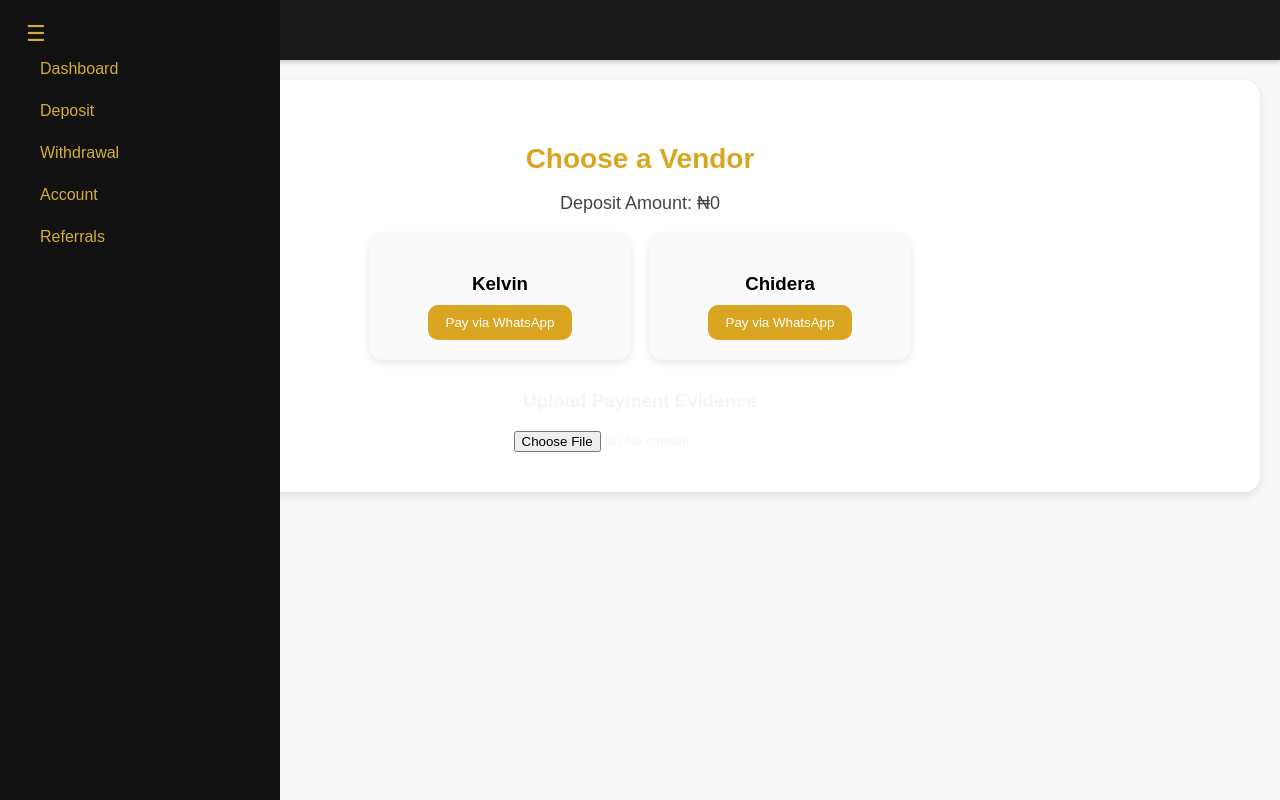
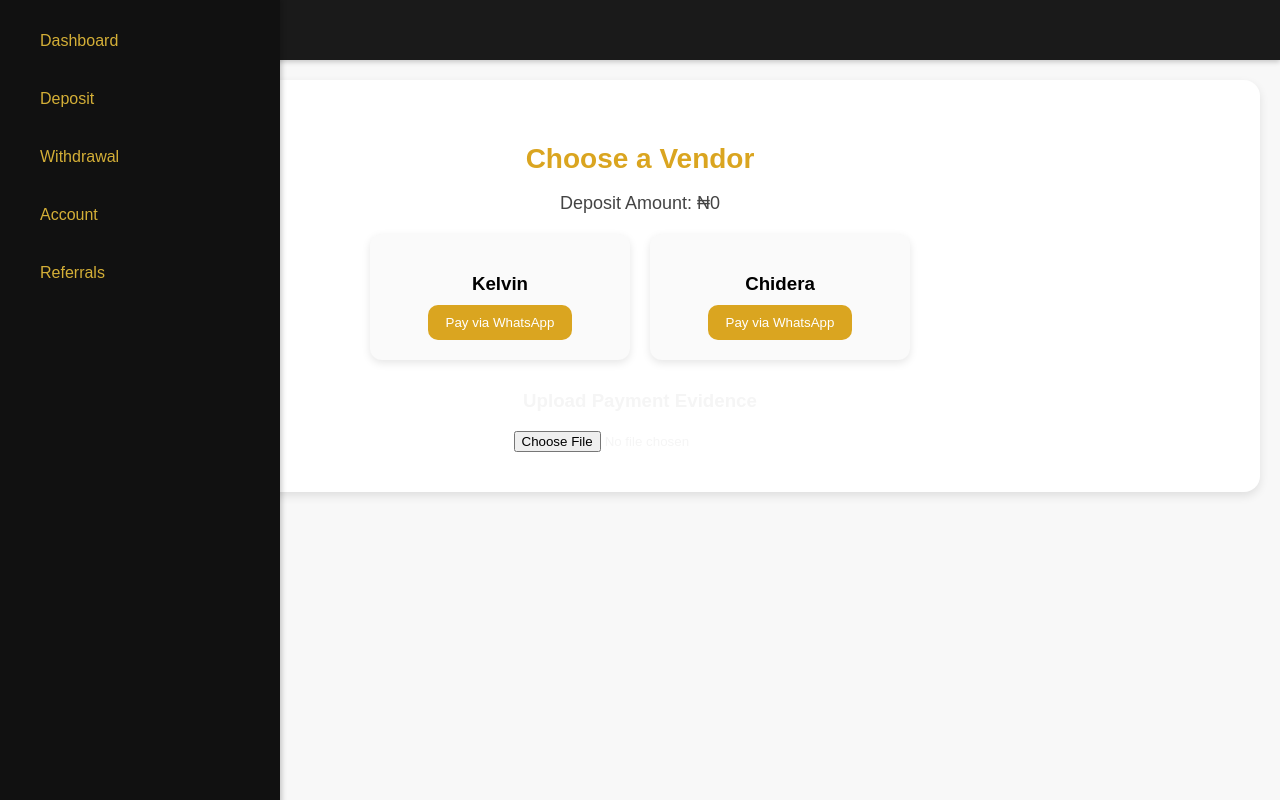
Before and after one commit to YBspotted20045/Grow-rich-investinm, a React (Create React App) app: page /vendors in a window 1280 px wide. Built offline with nearby package versions, Linux system fonts and the light colour scheme; sample sign-in values are in the browser's storage.

Commit message:
Update Sidebar.css

```diff
--- a/src/Pages/Sidebar.css
+++ b/src/Pages/Sidebar.css
@@ -1,47 +1,62 @@
+/* Sidebar.css */
 .sidebar {
   position: fixed;
-  top: 0;
-  left: -250px;
-  width: 240px;
-  height: 100%;
-  background: #111;
+  top: 60px; /* below topbar */
+  left: 0;
+  width: 220px;
+  height: calc(100% - 60px);
+  background: linear-gradient(180deg, #d4af37, #b8860b); /* gold theme */
   color: white;
-  transition: left 0.3s ease;
-  padding-top: 60px;
-  z-index: 1000;
+  padding: 1rem;
+  transition: transform 0.3s ease-in-out;
+  box-shadow: 2px 0 5px rgba(0,0,0,0.2);
+  z-index: 999;
 }
 
-.sidebar.open {
-  left: 0;
+.sidebar nav {
+  display: flex;
+  flex-direction: column;
+  gap: 1rem;
 }
 
-.sidebar .close-btn {
+.sidebar nav a {
+  color: white;
+  text-decoration: none;
+  font-weight: 500;
+  padding: 8px 12px;
+  border-radius: 6px;
+  transition: background 0.2s;
+}
+
+.sidebar nav a:hover {
+  background: rgba(255,255,255,0.2);
+}
+
+/* Mobile toggle */
+.menu-btn {
+  display: none;
   position: absolute;
   top: 10px;
-  right: 15px;
-  background: transparent;
+  right: -45px;
+  background: #d4af37;
+  color: white;
   border: none;
   font-size: 20px;
-  color: white;
+  padding: 6px 10px;
+  border-radius: 6px;
   cursor: pointer;
 }
 
-.sidebar ul {
-  list-style: none;
-  padding: 0;
+@media (max-width: 768px) {
+  .sidebar {
+    transform: translateX(-100%);
+  }
+
+  .sidebar.open {
+    transform: translateX(0);
+  }
+
+  .menu-btn {
+    display: block;
+  }
 }
-
-.sidebar ul li {
-  padding: 15px 20px;
-}
-
-.sidebar ul li a {
-  color: #f0c14b; /* luxury gold */
-  text-decoration: none;
-  font-weight: bold;
-  transition: color 0.2s;
-}
-
-.sidebar ul li a:hover {
-  color: white;
-  }
```
